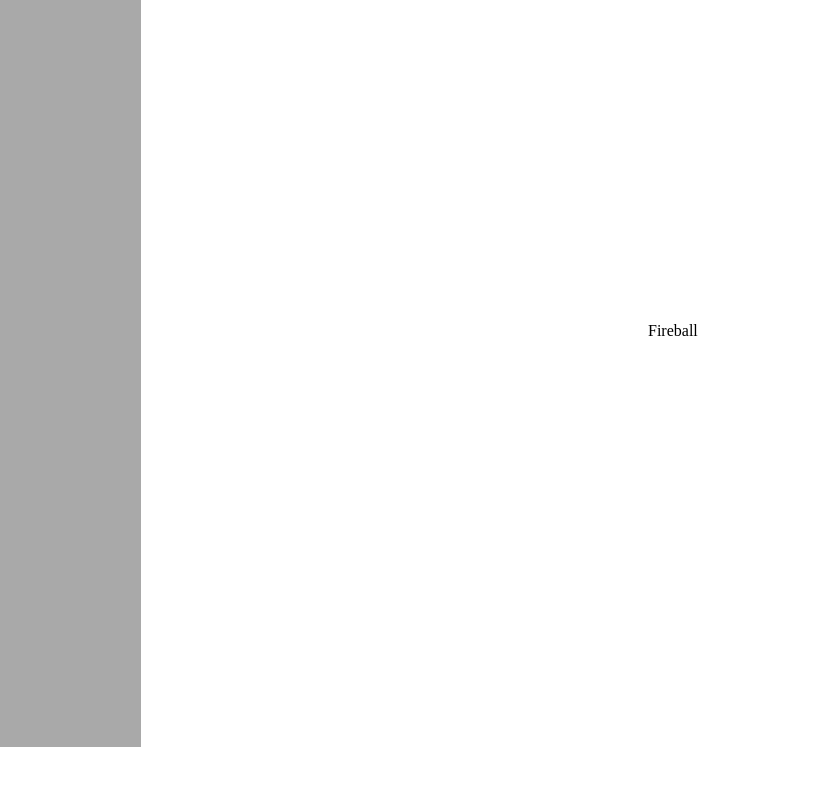
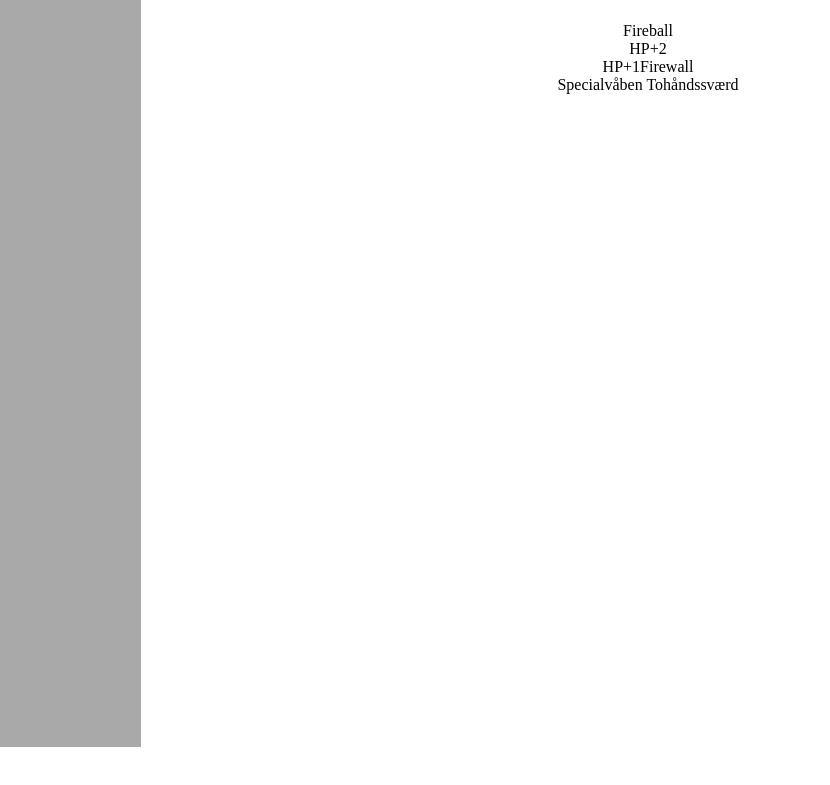
Before and after one commit to ThomasNyk/CMS, a website: page client/skillTree/skillTree.html in a window 1280 px wide. Shown: the part 53-838 px from the top of the page, without its empty margins (0-830 px from the left). Drawn offline with Linux system fonts and the light colour scheme.

Commit message:
Tree One way working

```diff
--- a/client/skillTree/skillTree.css
+++ b/client/skillTree/skillTree.css
@@ -4,12 +4,9 @@
     text-align: center;
     width: 100vw;
     height: 100vh;
-    position: relative;
 }
 
-#skillTreeDiv>* {
-    position: absolute;
-}
+#skillTreeDiv>* {}
 
 body {
     overflow: hidden;
--- a/client/skillTree/skillTree.js
+++ b/client/skillTree/skillTree.js
@@ -11,6 +11,7 @@ fetch("../../input.json")
     .then(response => response.json())
     .catch(err => { alert("No calls"); console.log(err) })
     .then(jsonData => {
+
         //abilities.sort((a, b) => {
         //    a.localeCompare(b);
         //})
@@ -21,54 +22,108 @@ fetch("../../input.json")
             nameText += "'s ablility sheet";
         }
         document.getElementById("title").innerText = nameText;
-
-        longestBranchFirst = jsonData.abilityMatrix.sort((a, b) => {
+        let abilityMatrix = JSON.parse(JSON.stringify(jsonData.abilityMatrix));
+        longestBranchFirst = JSON.parse(JSON.stringify(jsonData.abilityMatrix.sort((a, b) => {
             let aLen = CountBranchSize(0, a, jsonData.abilityMatrix);
             let bLen = CountBranchSize(0, b, jsonData.abilityMatrix);
             //console.log(a, aLen, b, bLen);
             return bLen - aLen;
-        })
-        console.log(longestBranchFirst);
+        })));
+
         left = 0;
         right = 0;
+        let divCounter = 0;
+        for (let i = 0; i < longestBranchFirst.length; i++) {
+            longestBranchFirst[i].added = false;
+        }
 
         for (let i = 0; i < longestBranchFirst.length; i++) {
             if (longestBranchFirst[i].added != true) {
-                longestBranchFirst[i].added = true;
-                console.log(longestBranchFirst);
                 let level = 0;
-                addElement(jsonData.abilityMatrix, longestBranchFirst[i], i, level);
+                let branchDiv = document.createElement("div");
+                branchDiv.id = `branchDiv${divCounter}`;
+                divCounter++;
+                document.getElementById("skillTreeDiv").appendChild(branchDiv);
+                addElement(abilityMatrix, findNameInMatrix(abilityMatrix, longestBranchFirst[i][0]), level, branchDiv);
             }
         }
 
     });
 
-function addElement(abilityMatrix, element, elementNr) {
-    console.log("Start ", element[0])
-    createElement(element[0]);
-    for (let i = 1; i < element.length; i++) {
-        if (element[i]) {
-            console.log(abilityMatrix[i - 1])
-            //createElement(abilityMatrix[i - 1][0]);
-            addElement(abilityMatrix,)
+function addElement(abilityMatrix, elementNr, level, branchDiv) {
+    //console.log(abilityMatrix[elementNr][0], elementNr, findAndAdd(abilityMatrix[elementNr][0], false), "pre")
+    if (findAndAdd(abilityMatrix[elementNr][0], false) != true) {
+        findAndAdd(abilityMatrix[elementNr][0], true);
+        createElement(abilityMatrix[elementNr][0], level, branchDiv);
+        /*
+                console.log("Start", abilityMatrix[elementNr]);
+                for (let i = 0; i < abilityMatrix.length; i++) {
+                    if (abilityMatrix[i][elementNr - 2]) {
+                        console.log(abilityMatrix[i], elementNr - 2, abilityMatrix[i][elementNr - 2]);
+                        if (level > 5) {
+                            console.log("STOOOOP")
+                        } else {
+                            addElement(abilityMatrix, i, level - 1, branchDiv);
+                        }
+                    }
+                }
+        */
+        for (let i = 1; i < abilityMatrix[elementNr].length; i++) {
+            if (abilityMatrix[elementNr][i]) {
+                if (level > 5) {
+                    console.log("STOOOOP")
+                } else {
+
+                    addElement(abilityMatrix, i - 1, level + 1, branchDiv);
+                }
+            }
+        }
+    } else {
+        //console.log("Already added");
+    }
+
+}
+
+function createElement(name, level, branchDiv) {
+    let parentDiv = createLevelDiv(branchDiv, level);
+    let span = document.createElement("span");
+    //span.style.left = lastPosX + "px";
+    //span.style.top = lastPosy + "px";
+    //lastPosy -= offsetY - boxHeigt;
+    span.innerText = name;
+    findAndAdd(name, true);
+    parentDiv.appendChild(span);
+    //document.getElementById("skillTreeDiv").appendChild(span);
+}
+
+function createLevelDiv(branchDiv, level) {
+    let levelDiv = document.getElementById(`${branchDiv.id}Level${level}`);
+    if (levelDiv == null) {
+        levelDiv = document.createElement("div");
+        levelDiv.id = `${branchDiv.id}Level${level}`;
+        levelDiv.class = "grid";
+        branchDiv.appendChild(levelDiv);
+    }
+    return document.getElementById(`${branchDiv.id}Level${level}`);
+}
+
+function findAndAdd(name, add) {
+    for (let i = 0; i < longestBranchFirst.length; i++) {
+        if (longestBranchFirst[i][0] == name) {
+            if (add) {
+                longestBranchFirst[i].added = true;
+            } else {
+                return longestBranchFirst[i].added;
+            }
         }
     }
 }
 
-function createElement(name) {
-    let span = document.createElement("span");
-    span.style.left = lastPosX + "px";
-    span.style.top = lastPosy + "px";
-    lastPosy -= offsetY - boxHeigt;
-    span.innerText = name;
-    findAndAdd(name);
-    document.getElementById("skillTreeDiv").appendChild(span);
-}
-
-function findAndAdd(name) {
-    for (let i = 0; i < longestBranchFirst.length; i++) {
-        if (longestBranchFirst[i] == name) {
-            longestBranchFirst[i].added = true;
+function findNameInMatrix(matrix, name) {
+    for (let i = 0; i < matrix.length; i++) {
+        if (matrix[i][0] == name) {
+            //console.log("Found: ", name, i)
+            return i;
         }
     }
 }
@@ -76,7 +131,7 @@ function findAndAdd(name) {
 function CountBranchSize(count, element, abilityMatrix) {
     let childLengths = [];
     for (let i = 1; i < element.length; i++) {
-        if (element[i] == 1) {
+        if (element[i]) {
             //console.log(element, i - 1);
             //console.log(abilityMatrix[i - 1])
             childLengths.push(CountBranchSize(count, abilityMatrix[i - 1], abilityMatrix));
```
